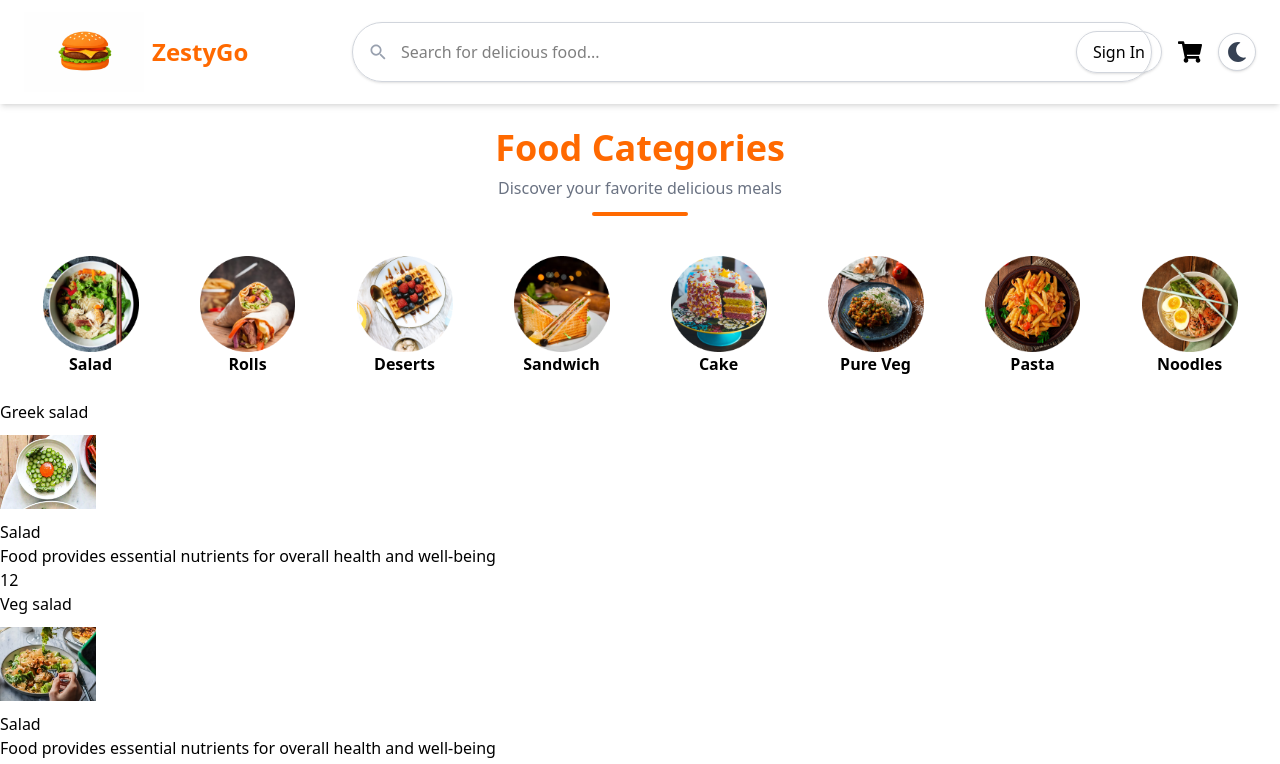
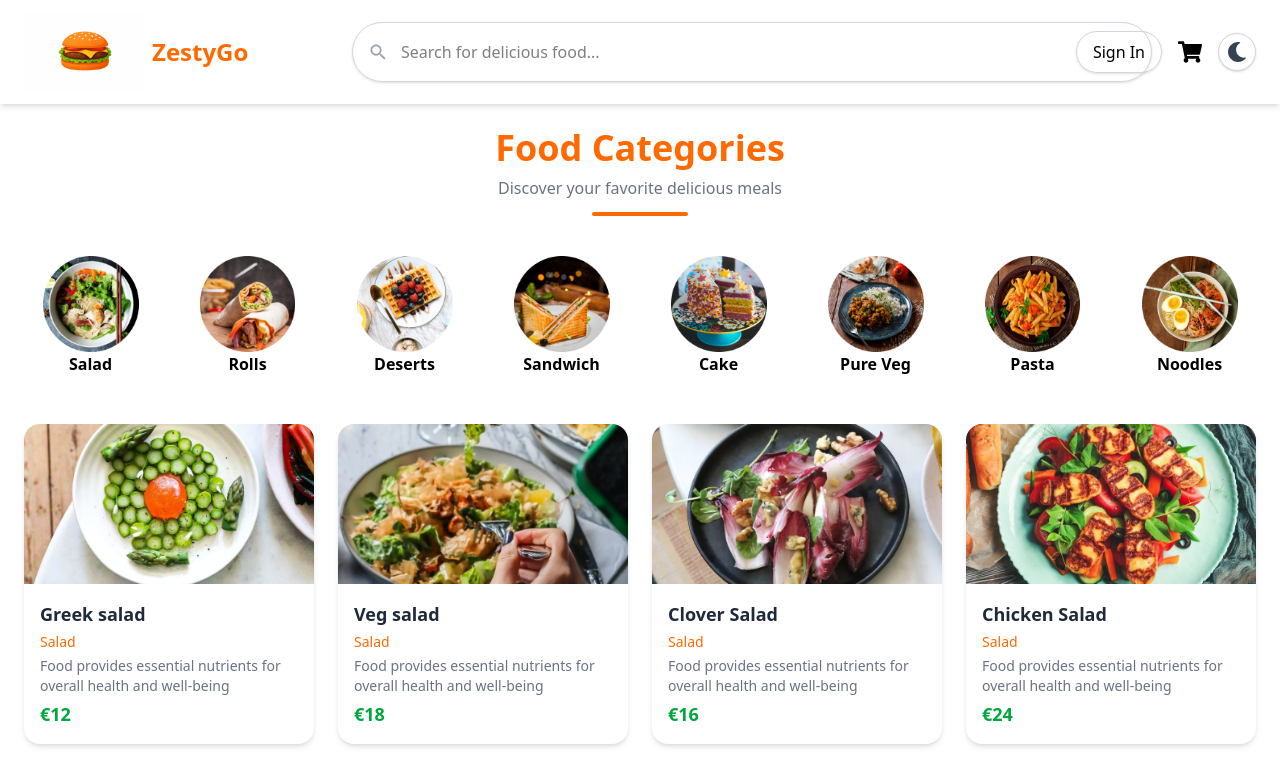
Before and after one commit to saima-khan1/Food-delivery-App, a React app in the folder Food-delivery-app/: page / in a window 1280 px wide. Shown: the top 764 px of the page. Built offline with nearby package versions, Linux system fonts and the light colour scheme; the HTML template or start-up script is replaced by a standard one.

Commit message:
improved ui for rendering food list

```diff
--- a/Food-delivery-app/src/components/FoodList.tsx
+++ b/Food-delivery-app/src/components/FoodList.tsx
@@ -2,16 +2,35 @@ import { food_list } from "../assets/frontend_assets/assets";
 
 const FoodList = () => {
   return (
-    <div>
-      <ul>
+    <div className="p-6">
+      <ul className="grid grid-cols-1 sm:grid-cols-2 md:grid-cols-3 lg:grid-cols-4 gap-6">
         {food_list.map((food) => (
-          <>
-            <li key={food._id}>{food.name}</li>
-            <img src={food.image} className="w-24 h-24 object-contain "></img>
-            <p>{food.category}</p>
-            <p>{food.description}</p>
-            <p>{food.price}</p>
-          </>
+          <li
+            key={food._id}
+            className="bg-white rounded-2xl shadow-md hover:shadow-xl transition duration-300 overflow-hidden"
+          >
+            <img
+              src={food.image}
+              alt={food.name}
+              className="w-full h-40 object-cover"
+            />
+
+            <div className="p-4 space-y-1">
+              <h3 className="text-lg font-bold text-gray-800">{food.name}</h3>
+
+              <p className="text-sm text-orange-500 font-medium">
+                {food.category}
+              </p>
+
+              <p className="text-sm text-gray-500 line-clamp-2">
+                {food.description}
+              </p>
+
+              <p className="text-lg font-semibold text-green-600">
+                €{food.price}
+              </p>
+            </div>
+          </li>
         ))}
       </ul>
     </div>
```
